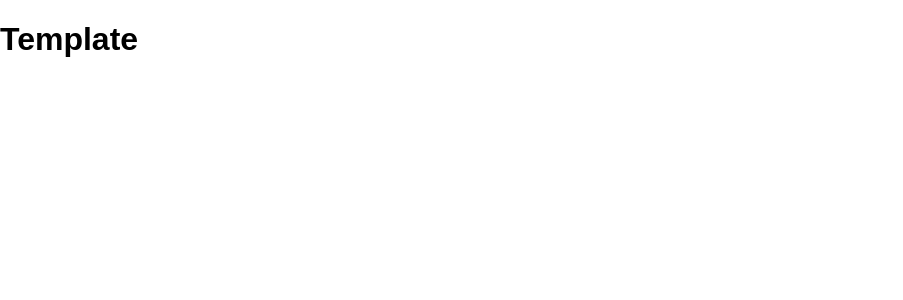
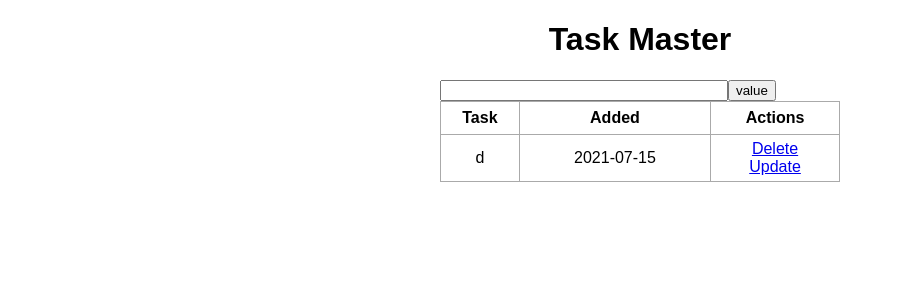
Before and after one commit to Meloyg/COMPSCI235-Flask, a Flask app: page / in a window 1280 px wide. Shown: the top 300 px of the page, without its empty margins (0-903 px from the left). Run offline with Flask 2, Linux system fonts and the light colour scheme; data comes from the database, SQL or seed files in the repository; both versions use the stored data as it was after the commit.

Commit message:
added delete route

```diff
--- a/app.py
+++ b/app.py
@@ -1,11 +1,69 @@
-from flask import Flask, render_template, url_for
+from flask import Flask, render_template, url_for, request, redirect
+from flask_sqlalchemy import SQLAlchemy
+from datetime import datetime
 
 app = Flask(__name__)
+app.config['SQLALCHEMY_DATABASE_URI'] = 'sqlite:///test.db'
+app.config['SQLALCHEMY_TRACK_MODIFICATIONS'] = False
+db = SQLAlchemy(app)
+
+class Todo(db.Model):
+    id = db.Column(db.Integer, primary_key=True)
+    content = db.Column(db.String(200), nullable=False)
+    date_created = db.Column(db.DateTime, default=datetime.utcnow)
+
+    def __repr__(self):
+        return '<Task %r>' % self.id
 
 
-@app.route('/')
+
+@app.route('/', methods=['POST', 'GET'])
 def index():
-    return render_template('index.html')
+    if request.method == 'POST':
+        task_content = request.form['content']
+        new_task = Todo(content=task_content)
+
+        try:
+            db.session.add(new_task)
+            db.session.commit()
+            return redirect('/')
+        except:
+            return "Error"
+    else:
+        tasks = Todo.query.order_by(Todo.date_created).all()
+        return render_template('index.html', tasks=tasks)
+
+@app.route('/delete/<int:id>')
+def deleteTask(id):
+    task_to_delete = Todo.query.get_or_404(id)
+
+    try:
+        db.session.delete(task_to_delete)
+        db.session.commit()
+        return redirect('/')
+    except:
+        return "Delete failed"
+
+
+@app.route('/update/<int:id>', methods=['POST', 'GET'])
+def updateTask(id):
+    task_to_update = Todo.query.get_or_404(id)
+
+    if request.method == 'POST':
+        task_content = request.form['content']
+        new_task = Todo(content=task_content)
+
+        try:
+            db.session.add(new_task)
+            db.session.commit()
+            return redirect('/')
+        except:
+            return "Error"
+    else:
+        tasks = Todo.query.order_by(Todo.date_created).all()
+        return render_template('index.html', tasks=tasks)
+
+
 
 if __name__ == "__main__":
     app.run(debug=True)
--- a/static/css/main.css
+++ b/static/css/main.css
@@ -1,4 +1,35 @@
-body {
+body, html {
     margin: 0;
-    font-family: Arial, "Helvetica Neue", Helvetica, sans-serif;
+    font-family: sans-serif;
 }
+
+.content {
+    margin: 0 auto;
+    width: 400px;
+}
+
+table, td, th {
+    border: 1px solid #aaa;
+}
+
+table {
+    border-collapse: collapse;
+    width: 100%;
+}
+
+th {
+    height: 30px;
+}
+
+td {
+    text-align: center;
+    padding: 5px;
+}
+
+.form {
+    margin-top: 20px;
+}
+
+#content {
+    width: 70%;
+}
--- a/templates/index.html
+++ b/templates/index.html
@@ -5,5 +5,31 @@
 {% endblock %}
 
 {% block body %}
-<h1>Template</h1>
+<div class="content">
+    <h1 style="text-align: center;">Task Master</h1>
+
+    <table>
+        <tr>
+            <th>Task</th>
+            <th>Added</th>
+            <th>Actions</th>
+        </tr>
+
+        {% for task in tasks %}
+        <tr>
+            <td>{{task.content}}</td>
+            <td>{{task.date_created.date()}}</td>
+            <td>
+                <a href="/delete/{{task.id}}">Delete</a>
+                <br/>
+                <a href="/update/{{task.id}}">Update</a>
+            </td>
+        </tr>
+        {% endfor %}
+        <form action="/" method="POST">
+            <input type="text" name="content" id="content">
+            <input type="submit" value="value">
+        </form>
+    </table>
+</div>
 {% endblock %}
```
Also changed, not shown: templates/update.html (added), test.db (added).
